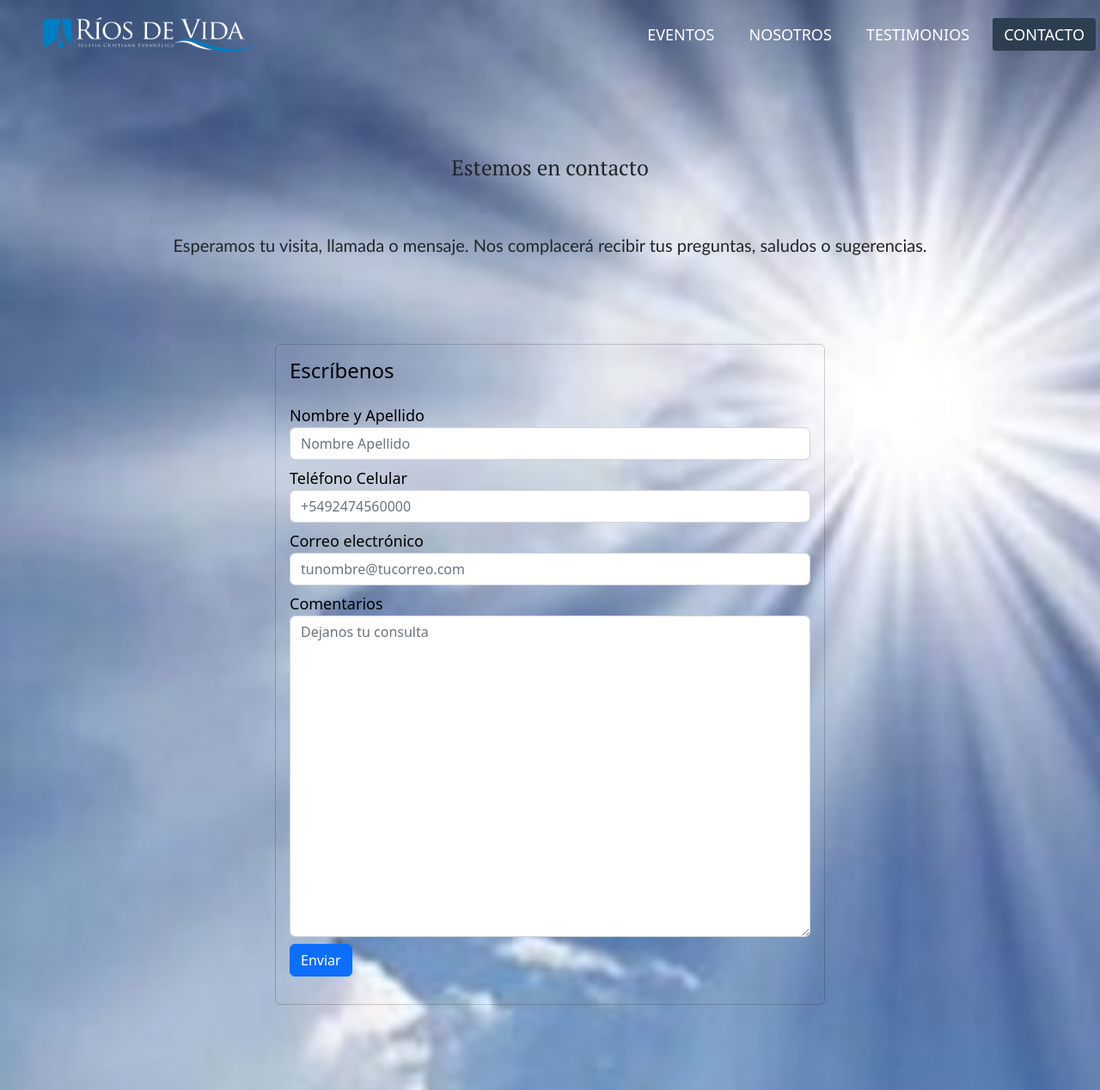
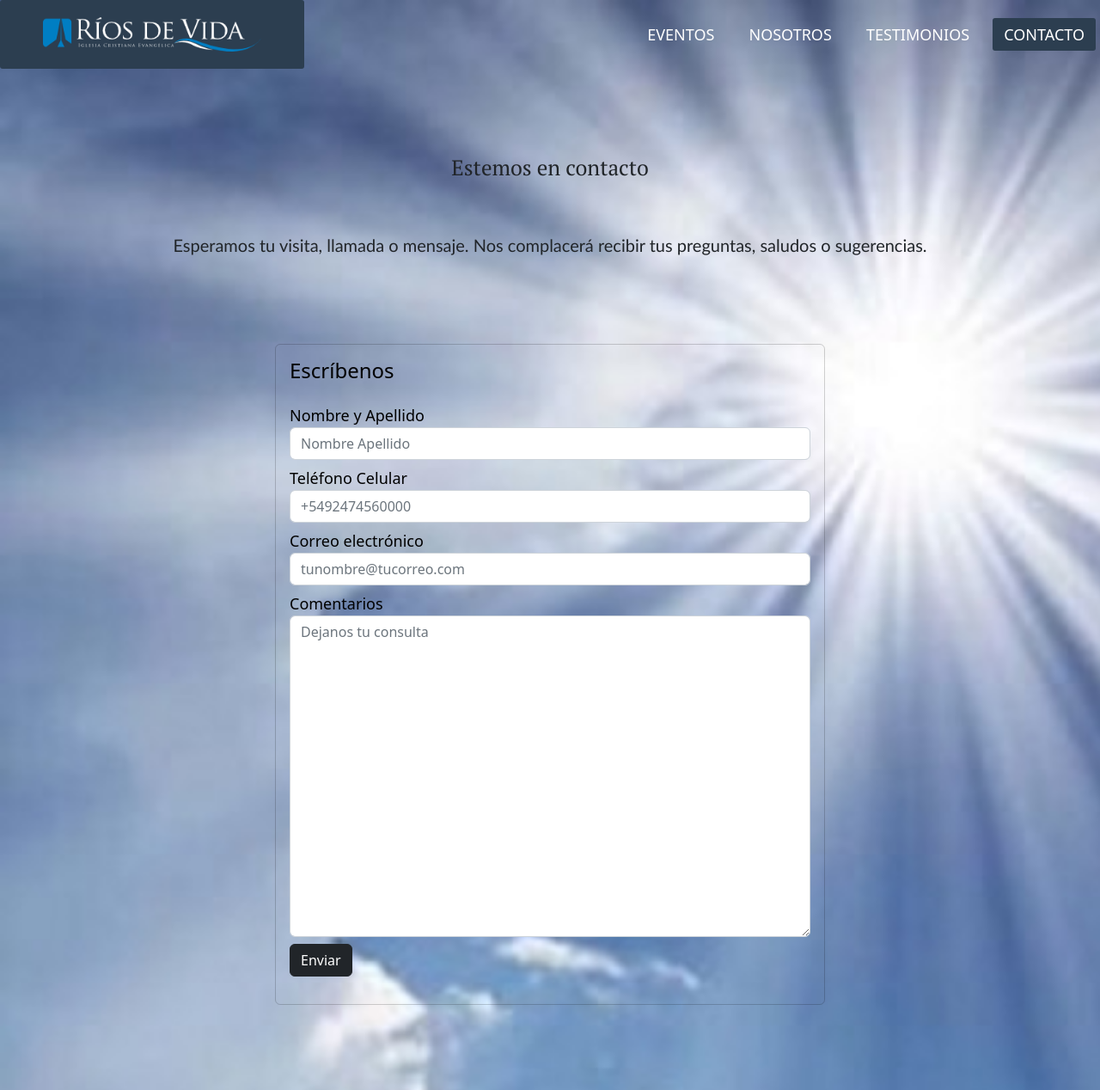
Before and after one commit to NatyMalfa/Preentrega3, a website: page pages/contacto.html in a window 1280 px wide. Shown: the top 1268 px of the page at 86% size. Drawn offline with nearby package versions, Linux system fonts and the light colour scheme; grey boxes are pictures that could not be loaded.

Commit message:
cbios en boton form y nav logo

```diff
--- a/pages/contacto.html
+++ b/pages/contacto.html
@@ -69,7 +69,7 @@
                                 <textarea name="comentario" class="form-control" id="comentarios" cols="40" rows="15" placeholder="Dejanos tu consulta"></textarea>
                             </div>
                             <div class="mb-2">
-                                <button class="btn btn-primary">Enviar</button>
+                                <button class="btn btn-dark">Enviar</button>
                             </div>
                             </div>
                         </form>
--- a/scss/style.scss
+++ b/scss/style.scss
@@ -38,15 +38,15 @@ body {
 
     .logo {
         height: 40px;
+    }
+    .enlaza {
+        position: absolute;
+        padding: 20px 50px;
         &.activa, &:hover {
             background: #2c3e50;
             border-radius: 3px;
             transition: 0.5s;
-        }
-    }
-    .enlaza {
-        position: absolute;
-        padding: 20px 50px;
+            }
         }
     .checkboton {
         float: right;
```
Also changed, not shown: css/style.css, 1 other file.
